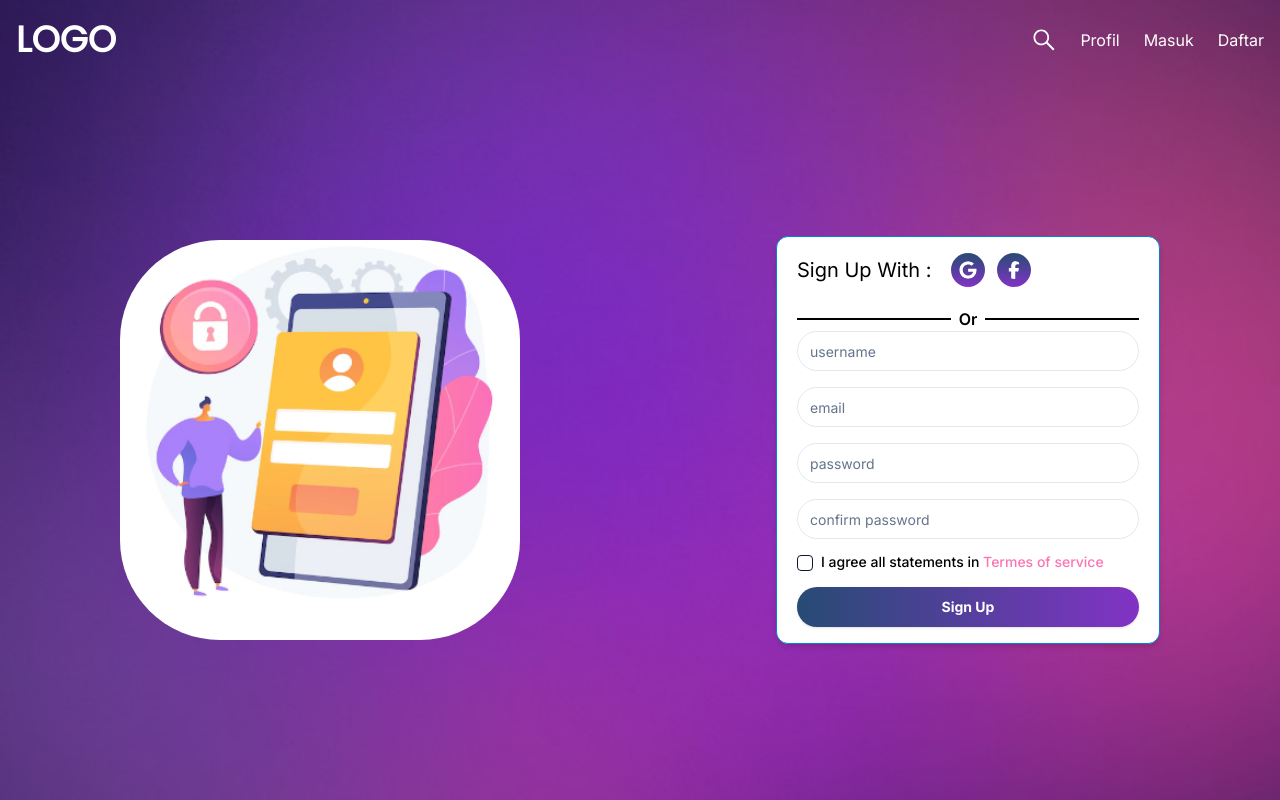
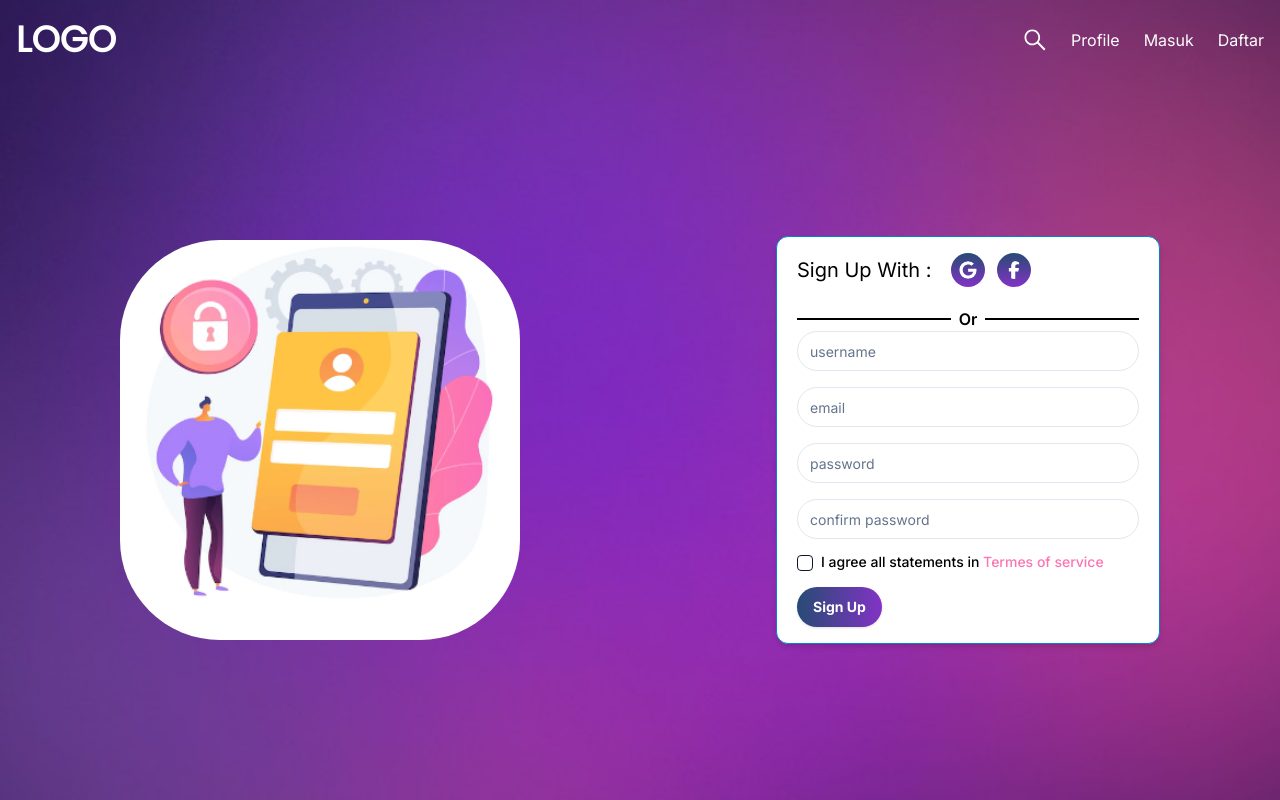
Before and after one commit to davarega/davarega.github.io, a Next.js app: page /signup in a window 1280 px wide. Built offline with nearby package versions, Linux system fonts and the light colour scheme; a web font is replaced by a local one.

Commit message:
update profile props

```diff
--- a/app/(account)/signup/page.tsx
+++ b/app/(account)/signup/page.tsx
@@ -18,6 +18,7 @@ import {
 } from "@/components/ui/form"
 import { toast } from "@/components/ui/use-toast"
 import Link from "next/link";
+import ProfilPage from "@/app/(profile)/profile/page";
 
 const Signup = () => {
     const form = useForm<z.infer<typeof RegisterSchema>>({
@@ -41,6 +42,7 @@ const Signup = () => {
                 </pre>
             ),
         })
+        return <ProfilPage username={data.username} />
     }
 
     return (
@@ -127,7 +129,9 @@ const Signup = () => {
                             );
                         }}
                     />
-                    <Button type="submit" className="bg-gradient-to-r from-[#274B74] to-[#8233C5] text-white rounded-full font-bold shadow">Sign Up</Button>
+                    <Link href="/profile">
+                        <Button type="submit" className="bg-gradient-to-r from-[#274B74] to-[#8233C5] text-white rounded-full font-bold shadow">Sign Up</Button>
+                    </Link>
                 </form>
             </Form>
             {/* <div className="mt-5 flex flex-col gap-3">
--- a/app/(profil)/prophile/profil/page.tsx
+++ b/app/(profile)/prophile/profil/page.tsx
@@ -11,29 +11,35 @@ type ProfileProps = {
   exp?: number;
 }
 
-const Profile = ({ username = "username", userProf = `${noProfileLogo}`, level = "999", exp = 100 } : ProfileProps) => {
+const account: ProfileProps = {
+  username: "Jhon Doe",
+  userProf: "/images/prof.jpeg",
+  level: "14",
+  exp: 50
+}
 
+const Profile = () => {
   return (
     <div className="font-poppins relative text-white bg-gradient-to-b from-blue-base to-purple-base p-6 h-full shadow-lg rounded-lg flex flex-col gap-8 items-center">
       <div className='container flex flex-col items-center'>
         <div className='relative w-fit rounded-full outline outline-offset-2 outline-2 outline-red-500'>
           <Image
-            src={userProf}
+            src={account.userProf ?? noProfileLogo}
             width={240}
             height={240}
             alt="Profile Picture"
-            className="rounded-full max-w-60 object-cover"
+            className="rounded-full h-[240px] w-[240px] max-w-60 object-cover"
           />
           <div className="absolute right-0 bottom-3 bg-white p-2 rounded-full shadow-lg w-fit">
             <FaCamera className="text-gray-800 cursor-pointer" size={30} />
           </div>
         </div>
-        <h2 className="text-4xl font-semibold text-center mt-5">{username}</h2>
+        <h2 className="text-4xl font-semibold text-center mt-5">{account.username ?? "username"}</h2>
       </div>
       <div className='w-full'>
-        <h1 className="text-xl">Level {level}</h1>
+        <h1 className="text-xl">Level {account.level ?? "999"}</h1>
         <div className="w-full h-10 rounded-full bg-white">
-          <div style={{ width: `${exp > 10 ? exp : 10}%` }} className={`h-10 text-lg font-semibold text-dark flex justify-center items-center text-center p-0.5 rounded-full leading-none bg-gradient-to-r from-green-200 to-purple-400`}>{exp}%</div>
+          <div style={{ width: `${account.exp ?? 0 > 10 ? account.exp : 10}%` }} className={`h-10 text-lg font-semibold text-dark flex justify-center items-center text-center p-0.5 rounded-full leading-none bg-gradient-to-r from-green-200 to-purple-400`}>{account.exp ?? 0}%</div>
         </div>
       </div>
     </div>
--- a/app/components/navigation/navbar/navTop.tsx
+++ b/app/components/navigation/navbar/navTop.tsx
@@ -33,8 +33,8 @@ const NavTop = ({ toggle }: { toggle: () => void }) => {
 								</Link>
 							</li>
 							<li>
-								<Link href="/profil">
-									<p>Profil</p>
+								<Link href="/profile">
+									<p>Profile</p>
 								</Link>
 							</li>
 							<li>
```
Also changed, not shown: app/(profile)/profile/page.tsx (renamed from app/(profil)/profil/page.tsx, +6 -2 lines), app/(profile)/components/navbar.tsx (renamed from app/(profil)/components/navbar.tsx), app/(profile)/jinchuriki/page.tsx (renamed from app/(profil)/jinchuriki/page.tsx), app/(profile)/layout.tsx (renamed from app/(profil)/layout.tsx), app/(profile)/prophile/datadiri/page.tsx (renamed from app/(profil)/prophile/datadiri/page.tsx).
